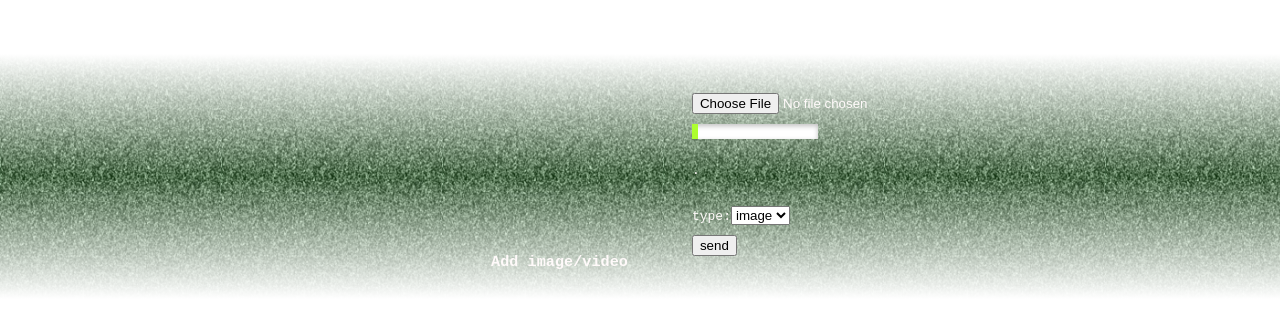
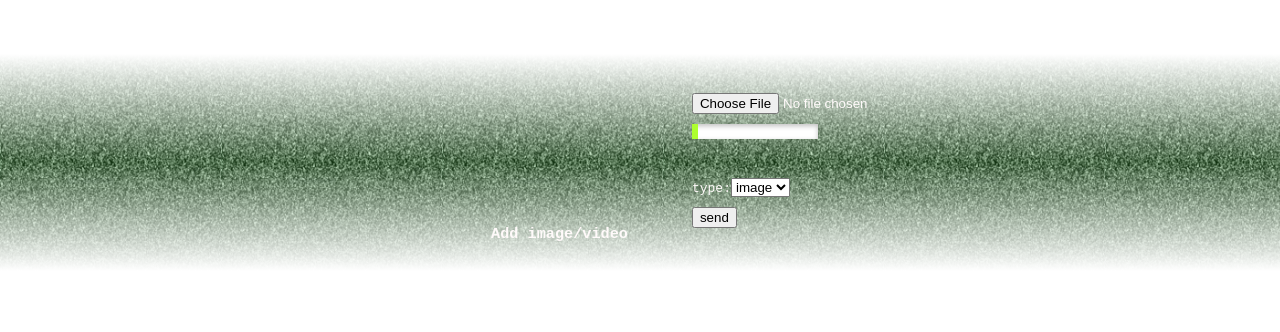
Before and after one commit to lievn/radical-display, a React (Vite) app: page /admin in a window 1280 px wide. Shown: the part 202-534 px from the top of the page. Built offline with nearby package versions, Linux system fonts and the light colour scheme.

Commit message:
Add a message in state

```diff
--- a/src/Admin.js
+++ b/src/Admin.js
@@ -8,7 +8,7 @@ import "firebase/firestore";
 export default class Admin extends React.Component {
   constructor(props) {
     super(props);
-    this.state = { bucket: "test", type: "" };
+    this.state = { bucket: "test", type: "", message: "" };
     this.sendToDB = this.sendToDB.bind(this);
     this.storeFile = this.storeFile.bind(this);
     this.storeType = this.storeType.bind(this);
@@ -37,8 +37,6 @@ export default class Admin extends React.Component {
       null,
       function(snapshot) {
         //console.log("upload complete!");
-        let pOut = document.querySelector(".done");
-        pOut.innerHTML = "upload complete";
         console.log(storageRef.getDownloadURL());
         storageRef.getDownloadURL().then(function(url) {
           console.log(url);
@@ -86,7 +84,7 @@ export default class Admin extends React.Component {
             <progress value="5" max="100" id="uploader">
               0%
             </progress>
-            <p className="done">.</p>
+            <p className="message">{this.state.message}</p>
             <br />
             <label id="lab" htmlFor="sel">
               type:
--- a/src/App.js
+++ b/src/App.js
@@ -6,7 +6,6 @@ import Admin from "./Admin";
 import "./App.css";
 import firebase from "firebase/app";
 import "firebase/database";
-let db;
 
 export default class App extends React.Component {
   constructor(props) {
```
